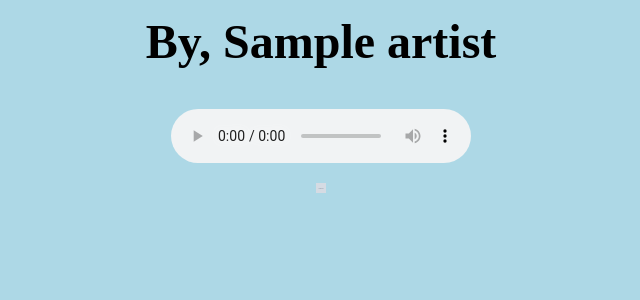
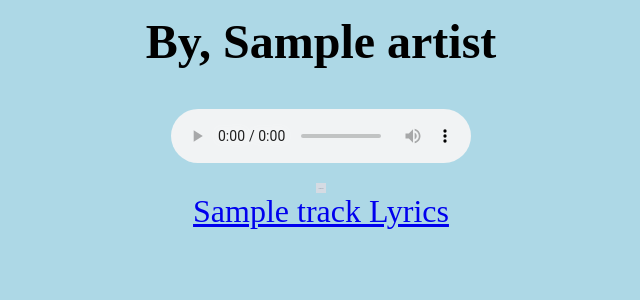
Before and after one commit to NJIT-CS490-SP21/project1-aa2656, a Flask app: page / in a window 1280 px wide. Shown: the part 153-453 px from the top of the page, without its empty margins (319-959 px from the left). Run offline with Flask 2, Linux system fonts and the light colour scheme; grey boxes marked "Sample" are stand-in pictures; a database or web service that is not in the repository returns one stand-in record (values such as "Sample title"); data that the repository does not hold is empty.

Commit message:
Added Lyrics url to website

```diff
--- a/app.py
+++ b/app.py
@@ -2,16 +2,18 @@ from flask import Flask, render_template
 import os
 import random
 import spotify
-
+import genius
 temp=[]
 app = Flask(__name__)
 @app.route('/')
 def hello_world():
     artists = ['0gxyHStUsqpMadRV0Di1Qt','2iEvnFsWxR0Syqu2JNopAd','7cTXfwpe9peK0UE1bZyIWZ']
     random_top_track = spotify.getTopTracks(artists[random.randint(0,2)])
+    rand_song = random.choice(random_top_track)
     return render_template(
         'index.html',
-        rand_song = random.choice(random_top_track),
+        rand_song = rand_song,
+        rand_song_lyrics_url = genius.get_lyrics(rand_song['name'],rand_song['artist'])
         )
 
 
--- a/genius.py
+++ b/genius.py
@@ -12,12 +12,14 @@ headers = {
 
 BASE_URL = 'https://api.genius.com'
 
-def get_lyrics(song_name):
-    r = requests.get(
-        BASE_URL+"/search",
-        headers=headers,
-        data={'q':song_name}
-    )
-    return r.json()['response']['hits'][0]['result']['url']
+def get_lyrics(song_name,artist):
+    try:
+        r = requests.get(
+            BASE_URL+"/search",
+            headers=headers,
+            data={'q':song_name.replace(' ','_')+artist.replace(' ','_')}
+        )
 
-get_lyrics('god')
+        return r.json()['response']['hits'][0]['result']['url']
+    except:
+        return None
--- a/templates/index.html
+++ b/templates/index.html
@@ -17,8 +17,11 @@
     </audio>
 
     <img src={{ rand_song['image'][0]['url'] }} alt="Image Load Error" width={{ rand_song['image'][0]['width'] }} height={{ rand_song['image'][0]['height'] }}>
-
-
+    {% if rand_song_lyrics_url == None %}
+        <p class="warn">Lyrics not available for this song :(</p>
+    {% else %}
+        <a class="lyrics_url" href={{ rand_song_lyrics_url }}>{{  rand_song['name']  }} Lyrics</a>
+    {% endif %}
 </body>
 
 </html>
```
